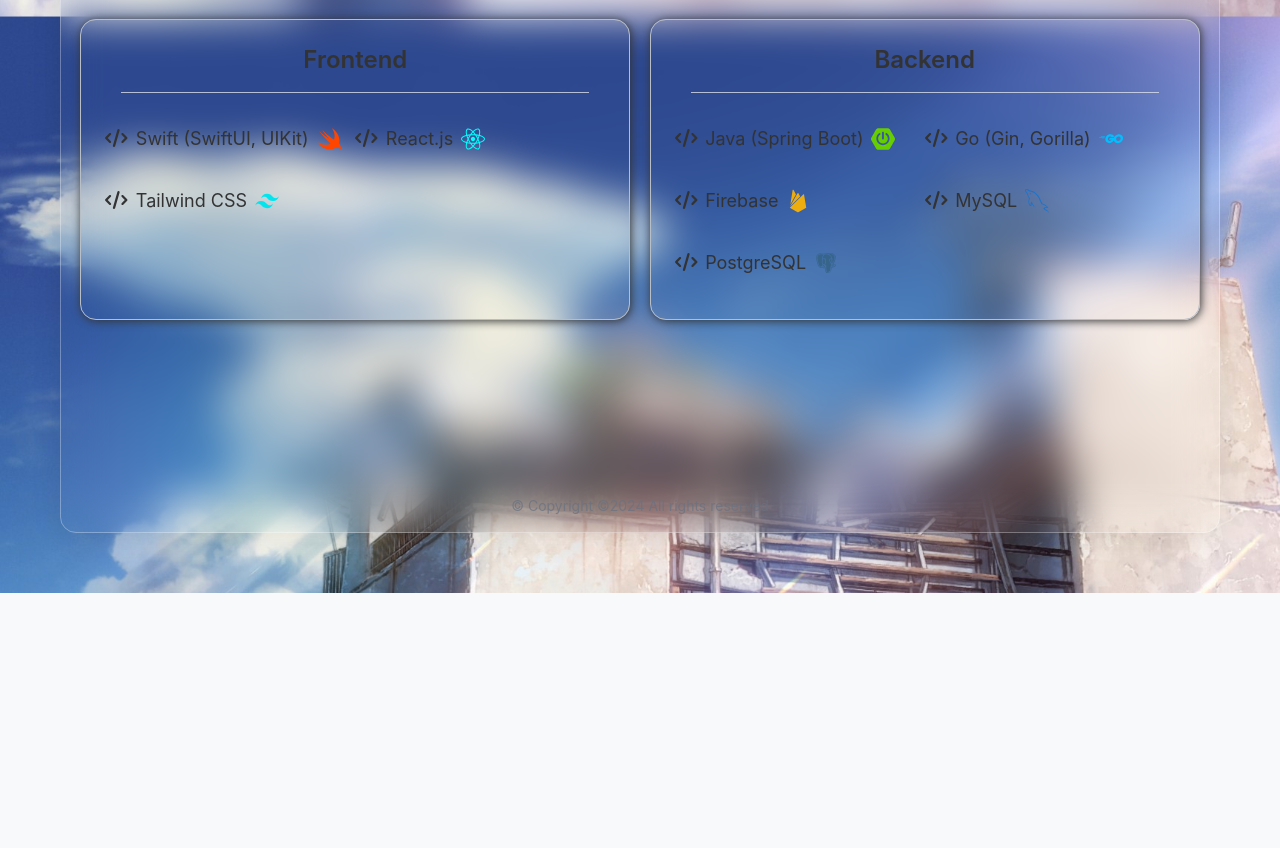
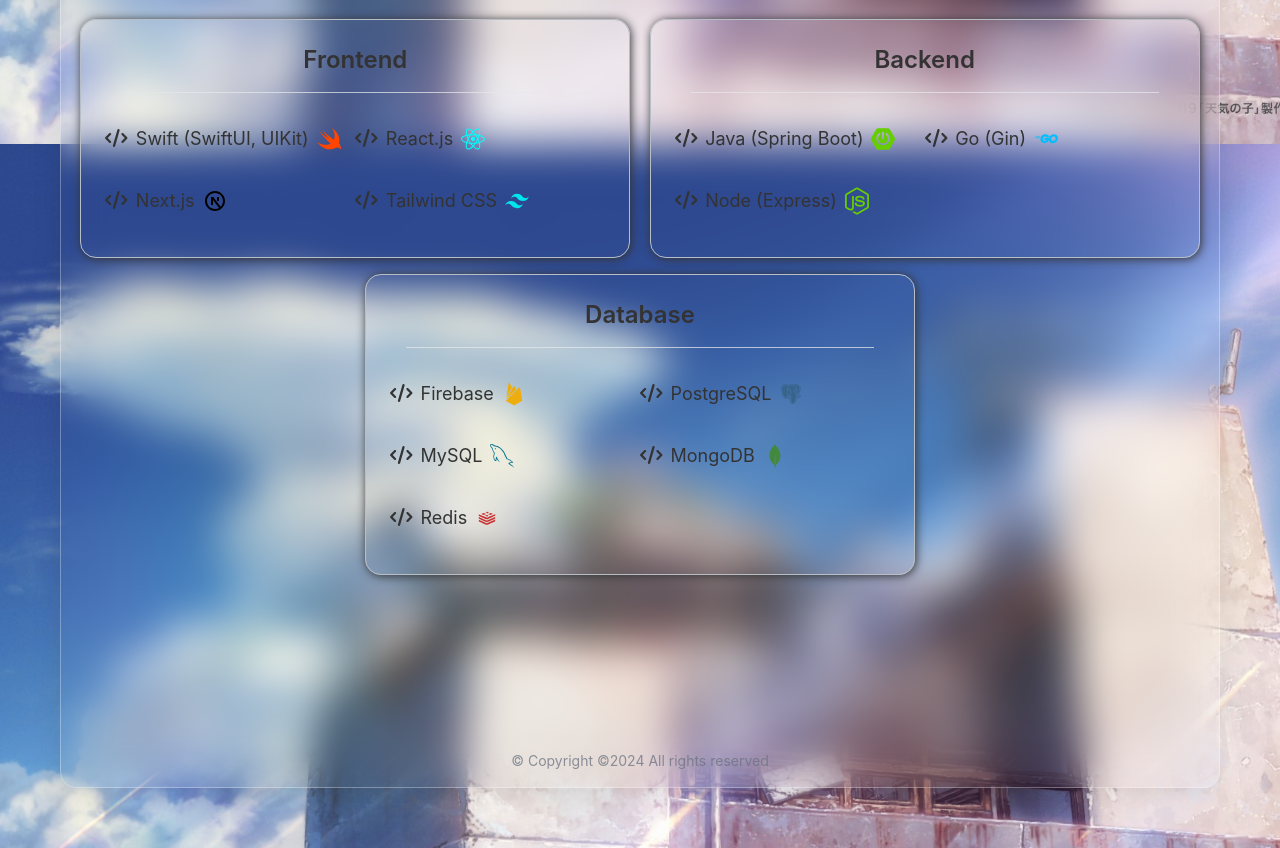
Before and after one commit to Ateto1204/Ateto1204.github.io, a React (Vite) app: page / in a window 1280 px wide. Shown: the part 2960-3808 px from the top of the page. Before the commit the page ends 3553 px from the top, so only its background shows below. Built offline with nearby package versions, Linux system fonts and the light colour scheme.

Commit message:
Update info of skills

```diff
--- a/src/View/Skill/Skill.tsx
+++ b/src/View/Skill/Skill.tsx
@@ -13,6 +13,11 @@ import { FontAwesomeIcon } from '@fortawesome/react-fontawesome';
 import { faCode, faCodeMerge } from '@fortawesome/free-solid-svg-icons';
 import { RiTailwindCssFill } from "react-icons/ri";
 import { BiLogoPostgresql } from "react-icons/bi";
+import { SiMongodb } from "react-icons/si";
+import { DiRedis } from "react-icons/di";
+import { FaNodeJs } from "react-icons/fa";
+import { RiNextjsLine } from "react-icons/ri";
+
 
 interface SkillProps {
     title: string,
@@ -28,7 +33,7 @@ interface SkillCardProps {
 const MySkill = ({ title, IconComponent, iconColor }: SkillProps) => {
     return (
         <div className='flex-[0_0_auto] relative lg:w-1/2 text-lg py-4'>
-            <span className='pr-3 inline-flex text-base lg:text-sm xl:text-lg'>
+            <span className='pr-3 inline-flex text-base lg:text-xs xl:text-lg'>
                 <FontAwesomeIcon icon={faCode} className='pr-2 pt-1' />
                 {title}
                 <IconComponent className='w-8 h-auto pl-2' color={iconColor} />
@@ -40,7 +45,7 @@ const MySkill = ({ title, IconComponent, iconColor }: SkillProps) => {
 const SkillCard = ({ title, skills }: SkillCardProps) => {
     return (
         <div className='flex flex-col flex-[0_0_auto] grow-0 shrink-0 basis-auto
-                        min-w-72 lg:min-w-[460px] xl:min-w-[550px]
+                        min-w-72 lg:min-w-[450px] xl:min-w-[550px]
                         w-5/12 shadow-[1px_1px_10px] border rounded-2xl
                         border-[rgb(184,190,197)] p-6 mt-4'>
             <div className='text-center text-xl md:text-2xl font-semibold'>
@@ -73,16 +78,23 @@ function Skill() {
     const frontendSkills = [
         { title: 'Swift (SwiftUI, UIKit)', icon: GrSwift, color: '#FF4500' },
         { title: 'React.js', icon: FaReact, color: '#00FFFF' },
+        { title: 'Next.js', icon: RiNextjsLine, color: 'black' },
         { title: 'Tailwind CSS', icon: RiTailwindCssFill, color: '#00E5EE' },
     ];
 
     const backendSkills = [
         { title: 'Java (Spring Boot)', icon: SiSpringboot, color: '#66CD00' },
-        { title: 'Go (Gin, Gorilla)', icon: FaGolang, color: '#00BFFF' },
+        { title: 'Go (Gin)', icon: FaGolang, color: '#00BFFF' },
+        { title: 'Node (Express)', icon: FaNodeJs, color: '#66CD00'},
+    ];
+
+    const dbSkills = [
         { title: 'Firebase', icon: IoLogoFirebase, color: '#EEAD0E' },
-        { title: 'MySQL', icon: GrMysql, color: '#1874CD' },
         { title: 'PostgreSQL', icon: BiLogoPostgresql, color: '#36648B' },
-    ];
+        { title: 'MySQL', icon: GrMysql, color: '#00758F' },
+        { title: 'MongoDB', icon: SiMongodb, color: '#44883e'},
+        { title: 'Redis', icon: DiRedis, color: '#c93131'},
+    ]
 
     return (
         <section className='pt-44' data-aos='fade-up'> {/* skill */}
@@ -98,6 +110,7 @@ function Skill() {
             <div className='flex justify-evenly flex-wrap'> {/* card-set */}
                 <SkillCard title="Frontend" skills={frontendSkills} />
                 <SkillCard title="Backend" skills={backendSkills} />
+                <SkillCard title="Database" skills={dbSkills} />
             </div>
         </section>
     );
```
